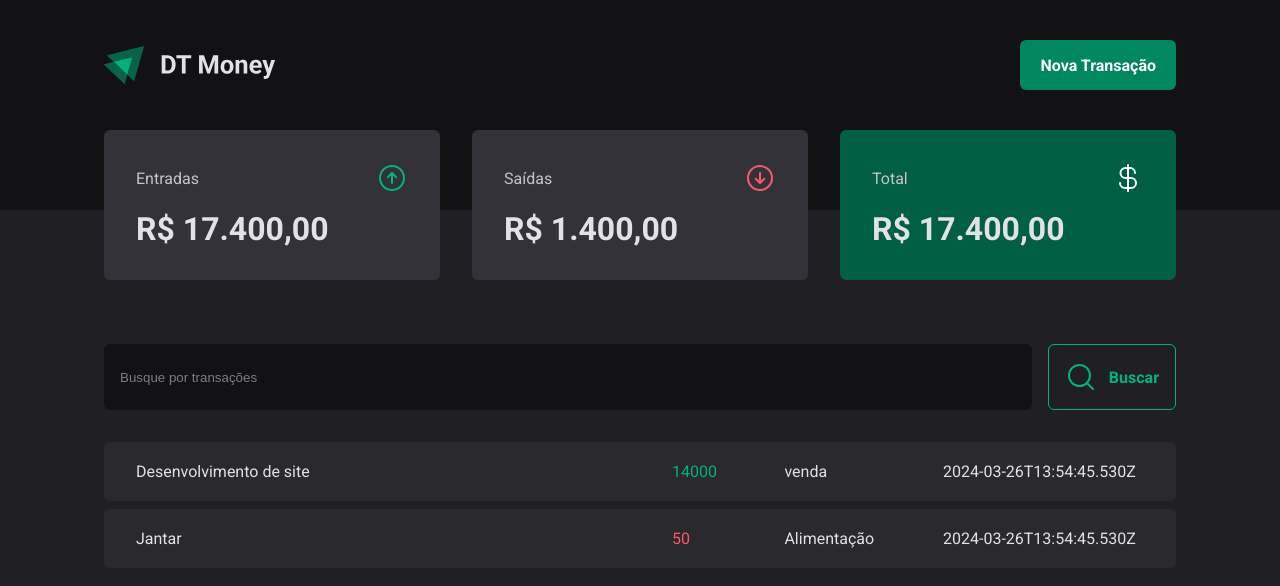
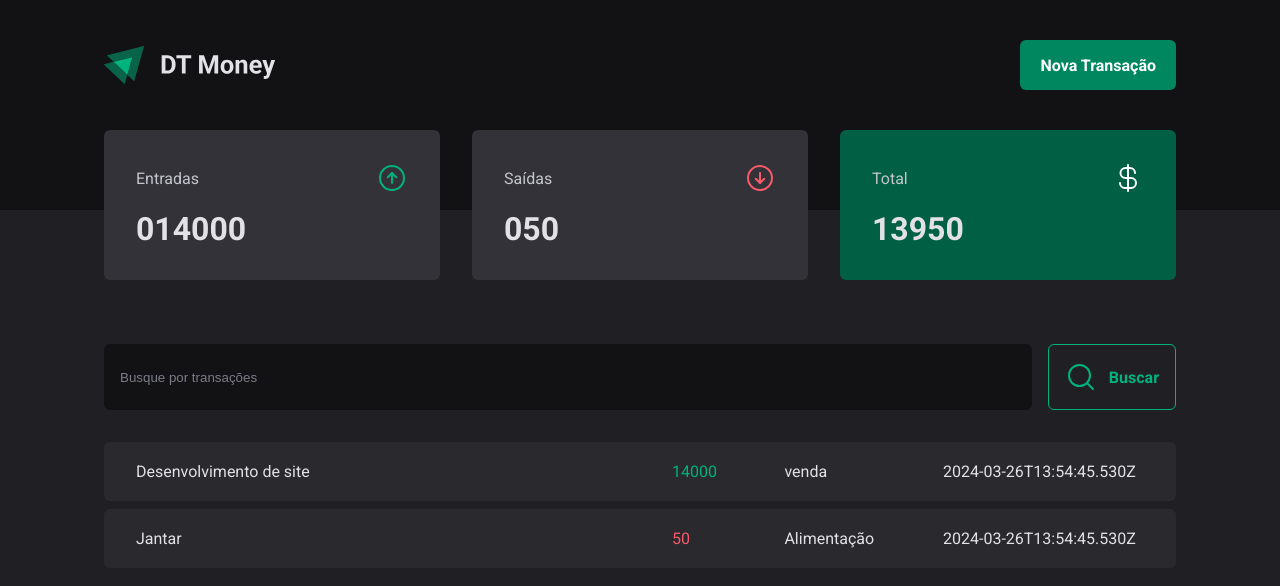
Before and after one commit to Raulbarbosa/dt-money, a React (Vite) app: page / in a window 1280 px wide. Shown: the top 586 px of the page. Built offline with nearby package versions, Linux system fonts and the light colour scheme; data requests are answered from the project's data file.

Commit message:
feat: summary values working

```diff
--- a/src/components/Summary/index.tsx
+++ b/src/components/Summary/index.tsx
@@ -1,7 +1,30 @@
 import { ArrowCircleDown, ArrowCircleUp, CurrencyDollar } from "phosphor-react";
 import { SummaryCard, SummaryContainer } from "./styles";
+import { useContext } from "react";
+import { TransactionsContext } from "../../contexts/TransactionsContext";
 
 export function Summary() {
+  const { transactions } = useContext(TransactionsContext);
+
+  const summary = transactions.reduce(
+    (acc, transaction) => {
+      if (transaction.type === 'income') {
+        acc.income += transaction.price;
+        acc.total += transaction.price;
+      } else {
+        acc.outcome += transaction.price;
+        acc.total -= transaction.price;
+      }
+
+      return acc;
+    },
+    {
+      income: 0,
+      outcome: 0,
+      total: 0
+    }
+  )
+
   return (
     <SummaryContainer>
       <SummaryCard>
@@ -9,7 +32,7 @@
           <span>Entradas</span>
           <ArrowCircleUp size={32} color={"#00b37e"} />
         </header>
-        <strong>R$ 17.400,00</strong>
+        <strong>{summary.income}</strong>
       </SummaryCard>
 
       <SummaryCard>
@@ -17,7 +40,7 @@
           <span>Saídas</span>
           <ArrowCircleDown size={32} color={"#f75a68"} />
         </header>
-        <strong>R$ 1.400,00</strong>
+        <strong>{summary.outcome}</strong>
       </SummaryCard>
 
       <SummaryCard variant="green">
@@ -25,7 +48,7 @@
           <span>Total</span>
           <CurrencyDollar size={32} color={"#fff"} />
         </header>
-        <strong>R$ 17.400,00</strong>
+        <strong>{summary.total}</strong>
       </SummaryCard>
     </SummaryContainer>
   )
```
